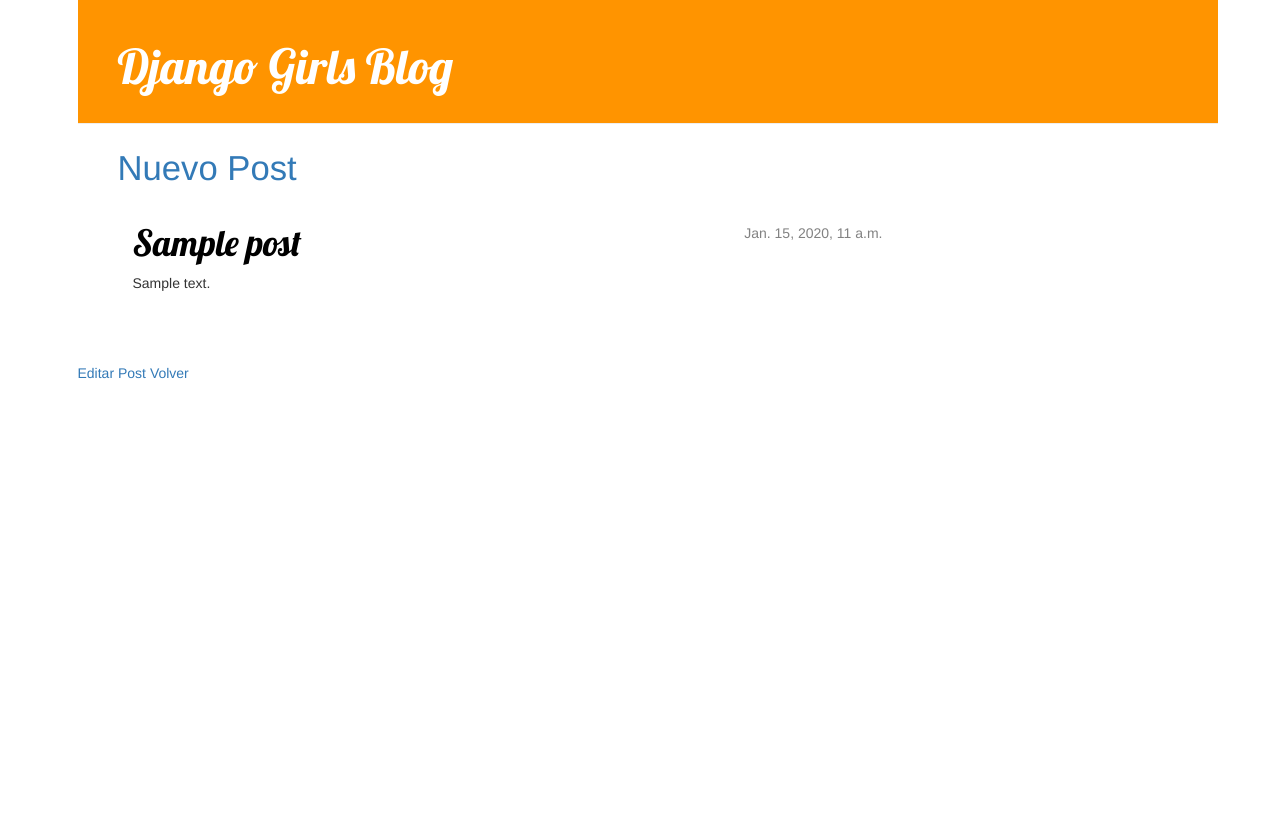
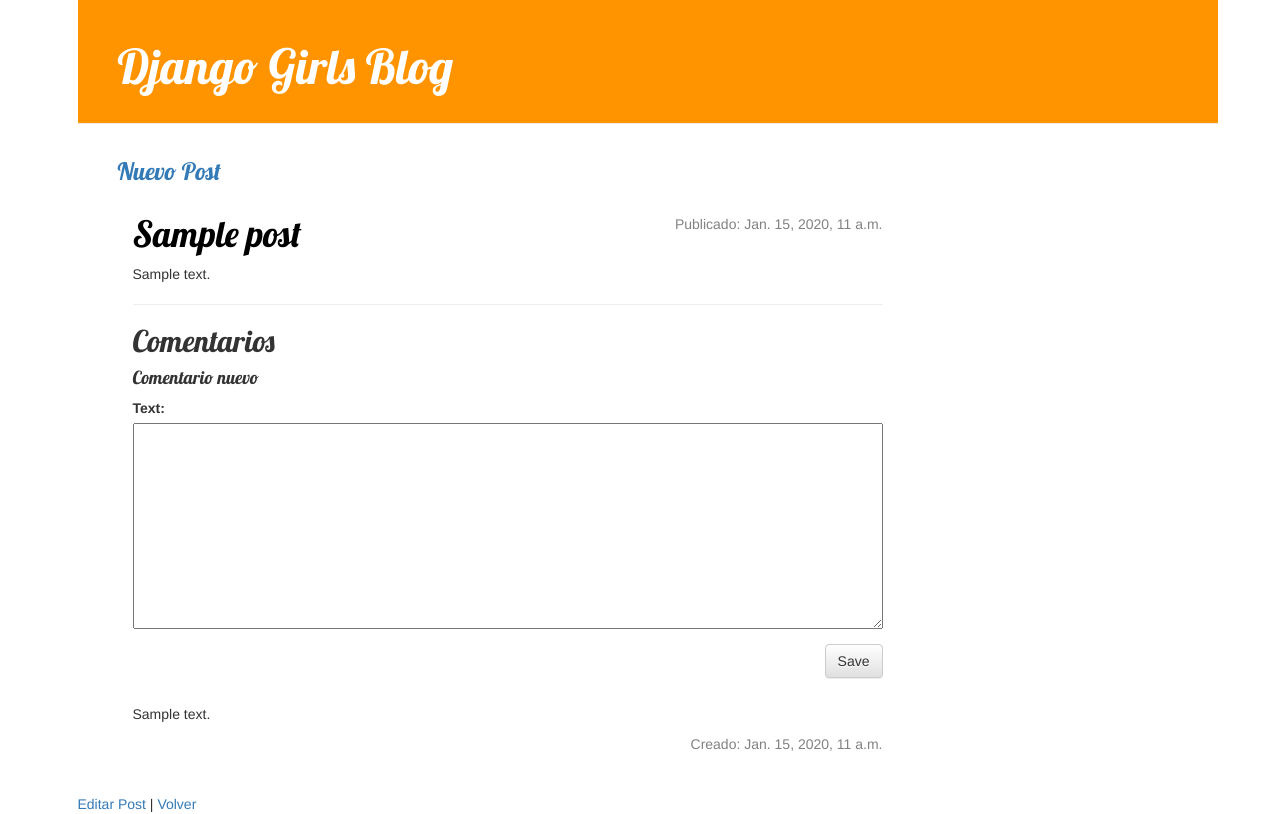
Before and after one commit to AdrianGonzalezMeda/Django_Girls, a Django app: page /post/1/ in a window 1280 px wide. Before the commit the page ends 379 px from the top, so only its background shows below. Run offline with Django 3.2, Linux system fonts and the light colour scheme; tables that the repository leaves empty hold one stand-in row (values such as "Sample post"); some libraries are stand-ins or nearby versions.

Commit message:
Segundo commit dev

```diff
--- a/blog/admin.py
+++ b/blog/admin.py
@@ -1,4 +1,5 @@
 from django.contrib import admin
-from .models import Post
+from .models import Post, Comment
 
 admin.site.register(Post)
+admin.site.register(Comment)
--- a/blog/forms.py
+++ b/blog/forms.py
@@ -1,5 +1,5 @@
 from django import forms
-from .models import Post
+from .models import Post, Comment
 
 
 class PostForm(forms.ModelForm):
@@ -8,3 +8,10 @@
 	class Meta:
 		model = Post
 		fields = ('title', 'text',)
+
+class CommentForm(forms.ModelForm):
+
+
+	class Meta:
+		model = Comment
+		fields = ('text',)
--- a/blog/models.py
+++ b/blog/models.py
@@ -17,3 +17,13 @@
 
     def __str__(self):
         return self.title
+
+class Comment(models.Model):
+    author = models.ForeignKey('auth.User')
+    post = models.ForeignKey(Post)
+    text = models.TextField()
+    created_date = models.DateTimeField(
+            default=timezone.now)
+
+    def __str__(self):
+        return self.text
--- a/blog/templates/blog/base.html
+++ b/blog/templates/blog/base.html
@@ -20,7 +20,7 @@
 			<nav class="top-menu top-menu:hover top-menu:visited" >
 				<ul>
 					<li>
-						<a href="{% url 'post_new' %}">Nuevo Post</a> <!-- usamos el nombre que le hemos dado a la url en el archivo de urls.py -->
+						<h3><a href="{% url 'post_new' %}">Nuevo Post</a></h3> <!-- usamos el nombre que le hemos dado a la url en el archivo de urls.py -->
 					</li>
 				</ul>
 			</nav>
--- a/blog/templates/blog/post_detail.html
+++ b/blog/templates/blog/post_detail.html
@@ -4,18 +4,35 @@
 		<div class="content container">
         <div class="row">
             <div class="col-md-8">
+                <div class="post">
+                    <div class="date">
+                        <p>Publicado: {{ post.published_date }}</p>
+                    </div>
+                    <h1><a href="">{{ post.title }}</a></h1>
+                    <p>{{ post.text|linebreaks }}</p>
+                    <hr>
+                    <h2>Comentarios</h2>
                     <div class="post">
-                        <div class="date">
-                            {{ post.published_date }}
+                        <h4>Comentario nuevo</h4>
+                        <form method="POST"  class="post-form">{% csrf_token %}<!-- Es cuestion de seguridad, para que no te esten bombardeando los formulariosS -->
+                            {{ form.as_p}}
+                            <button type="submit" class="save btn btn-default">Save</button>
+                        </form>
+                    </div>
+                    {% for comments in comments %}
+                        <div class="post">
+                            <p>{{ comments.text }}</p>
+                            <div class="date">
+                                <p>Creado: {{ comments.created_date }}</p>
+                            </div>
                         </div>
-                        <h1><a href="">{{ post.title }}</a></h1>
-                        <p>{{ post.text|linebreaks }}</p>
-                    </div>
+                    {% endfor %}
+                </div>
             </div>
         </div>
     </div>
 
-        <a href="{% url 'post_edit' pk=post.pk %}">Editar Post</a>
+        <a href="{% url 'post_edit' pk=post.pk %}">Editar Post</a> |
         <a href="{% url 'post_list' %}">Volver</a>
 
 
--- a/blog/views.py
+++ b/blog/views.py
@@ -2,17 +2,33 @@
 from django.utils import timezone
 from django.shortcuts import redirect
 
-from .models import Post
-from .forms import PostForm
+from .models import Post, Comment
+from .forms import PostForm, CommentForm
 
 # Create your views here.
 def post_list(request):
     posts = Post.objects.filter(published_date__lte=timezone.now()).order_by('published_date')
-    return render(request, 'blog/post_list.html', {"posts" : posts})
+    return render(request, 'blog/post_list.html', {'posts' : posts}) #Lo que pasas como contexto tienes que recogerlo luego en el html con el mismo nombre que lo que pones entre comillas
 
 def post_detail(request, pk):
     post = get_object_or_404(Post, pk=pk)
-    return render(request, 'blog/post_detail.html', {"post" : post})
+    comments = Comment.objects.filter(post=post).order_by('created_date')
+
+    if request.method == "POST":
+        form = CommentForm(request.POST)
+
+        if form.is_valid():
+            comment = form.save(commit = False)#Variable distinta a la de arriba
+            comment.author = request.user
+            comment.post = post #Lo iguala al post que recogemos arriba, que va a ser uno solo
+            comment.save()
+            return redirect('post_detail', pk=post.pk)
+    else:
+        form = CommentForm()
+
+    return render(request, 'blog/post_detail.html', {'post' : post,
+                                                    'comments' : comments,
+                                                    'form' : form})
 
 def post_new(request):
     if request.method == "POST":
@@ -22,10 +38,10 @@
             post = form.save(commit = False)#Esto simplemente te lo guarda en una variable antes de "subirlo" por que antes queremos anadirle el autor y eso.
             post.author = request.user
             post.publish()#metodo propio, lo publica y le pone fecha de publicacion
-            return redirect('blog.views.post_detail', pk=post.pk)
+            return redirect('post_detail', pk=post.pk)
     else:
         form = PostForm()
-    return render(request, 'blog/post_edit.html', {"form" : form})
+    return render(request, 'blog/post_edit.html', {'form' : form})
 
 def post_edit(request, pk):
     post = get_object_or_404(Post, pk=pk)
@@ -39,4 +55,4 @@
             return redirect('blog.views.post_detail', pk=post.pk)
     else:
         form = PostForm(instance=post)
-    return render(request, 'blog/post_edit.html', {"form" : form})
+    return render(request, 'blog/post_edit.html', {'form' : form})
```
Also changed, not shown: blog/migrations/0002_comment.py (added).
